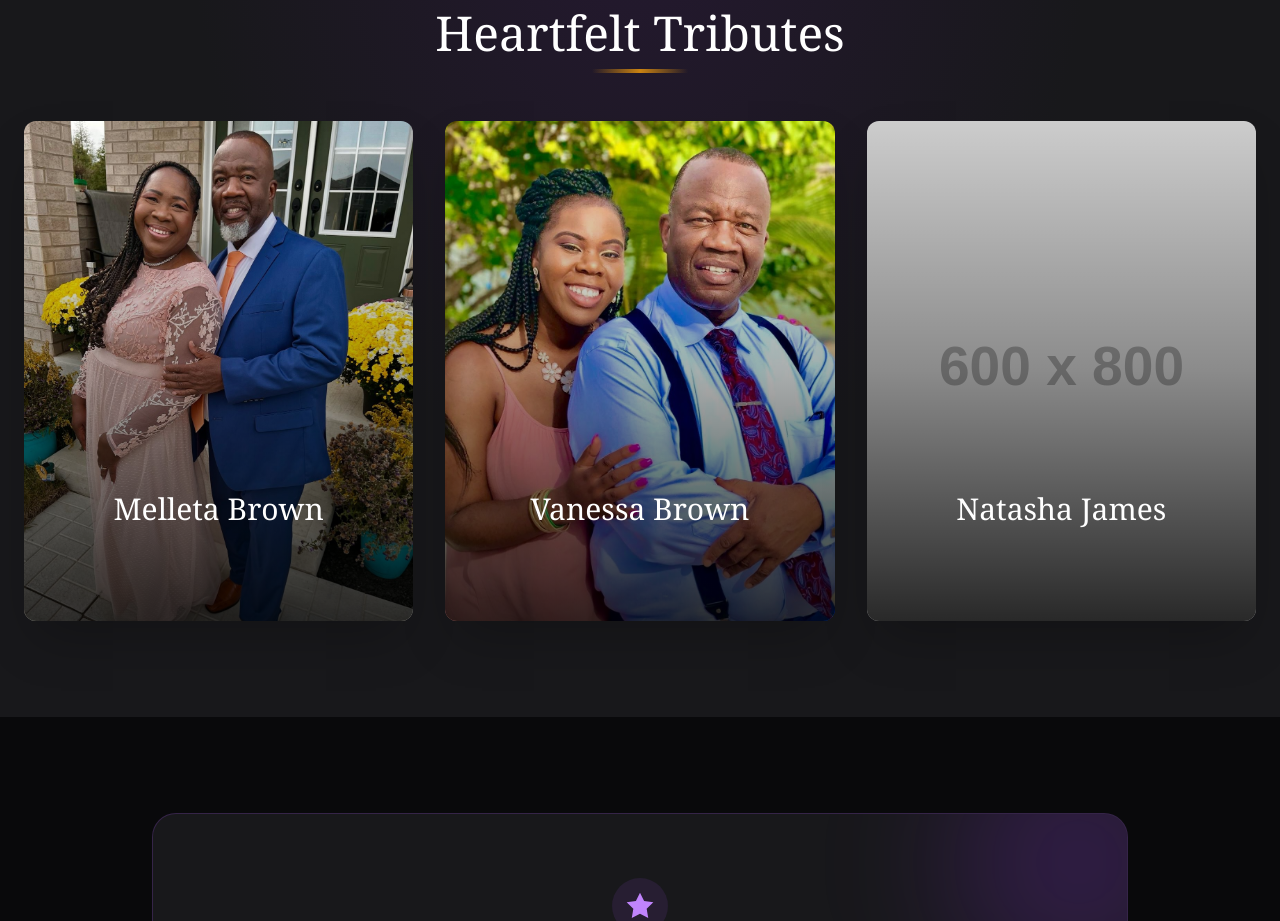
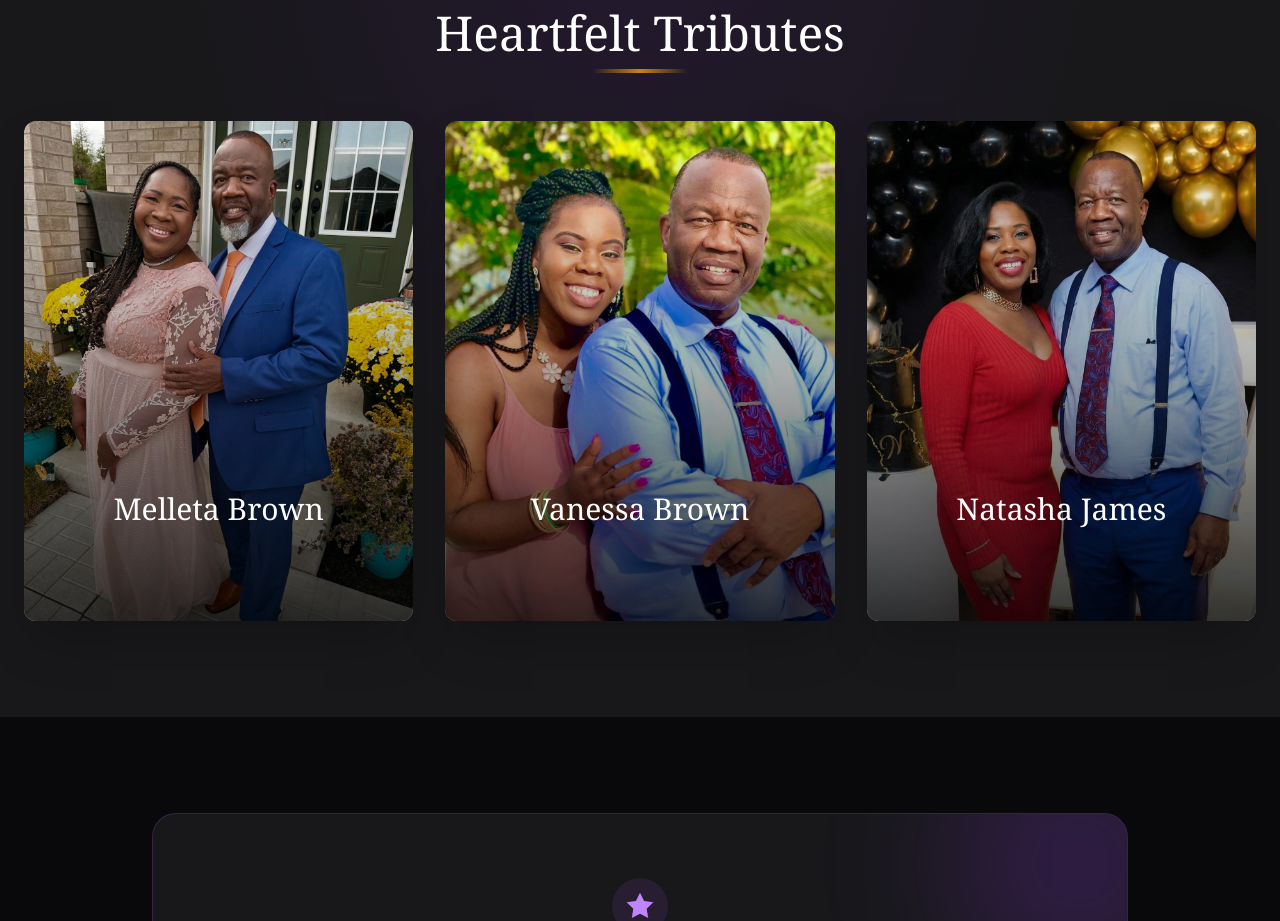
Before and after one commit to mathurin93/DB, a plain HTML site: page index.html in a window 1280 px wide. Shown: the part 1751-2672 px from the top of the page. Drawn offline with nearby package versions, Linux system fonts and the light colour scheme; placeholder pictures from the web are drawn by us; a web font is replaced by a local one.

Commit message:
tash added

```diff
--- a/index.html
+++ b/index.html
@@ -460,7 +460,7 @@ May your next chapter be your best chapter yet. We love you more than words can
                 id: 'natasha',
                 author: "Natasha James",
                 role: "Daughter",
-                image: "https://placehold.co/600x800/8A2BE2/FFFFFF?text=Natasha+James",
+                image: "Images/Tash&Dave.jpeg",
                 fullText: `The world's best father and grandfather! Seeing you walk across that stage and officially transition into retirement is a moment of profound joy for all of us.
 
 You’ve earned every bit of relaxation coming your way. Thank you for being the quiet strength and endless source of encouragement in our family.
```
Also changed, not shown: Images/Tash&Dave.jpeg (added), Images/WhatsApp Image 2025-12-09 at 19.41.14.jpeg (added), 1 other file.
